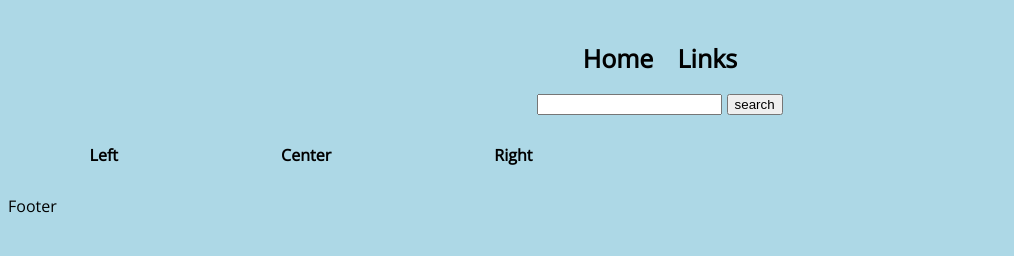
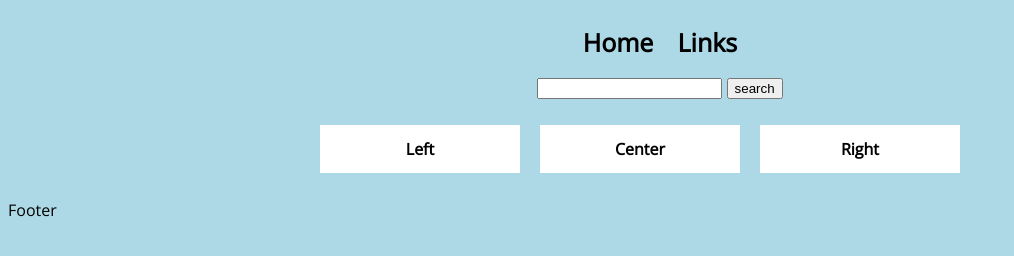
Before and after one commit to vPlien/homepage, a plain HTML site: page index.html in a window 1280 px wide. Shown: the whole page, without its empty margins (0-1014 px from the left). Drawn offline with nearby package versions, Linux system fonts and the light colour scheme.

Commit message:
implemented flexbox for index.html

```diff
--- a/index.html
+++ b/index.html
@@ -16,9 +16,6 @@
 
 <body>
 
-    <div class="grid-container">
-
-
 	<div class="header">
 
         <ul class="nav">
@@ -34,16 +31,19 @@
 
 	</div>
 
-    <div class="left"><h2>Left</h2></div>
+	<div class="flex-container">
 
-    <div class="center"><h2>Center</h2>	</div>
+    	<div><h2>Left</h2></div>
 
-    <div class="right"><h2>Right</h2></div>
+    	<div><h2>Center</h2>	</div>
+
+    	<div><h2>Right</h2></div>
+
+	</div>
+
 
     <div class="footer"><p>Footer</p></div>
 
-
-    </div>
 
 </body>
 
```
